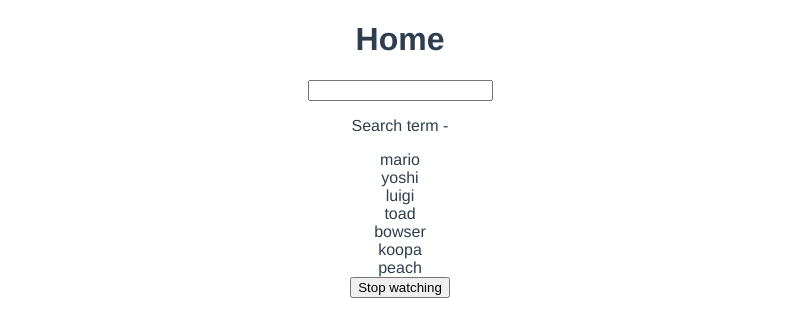
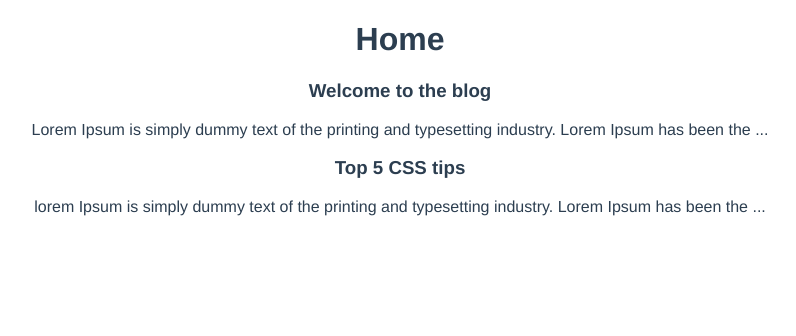
Before and after one commit to murilodpl/VueBlog, a Vue app: page / in a window 1280 px wide. Shown: the top 336 px of the page, without its empty margins (240-1036 px from the left). Built offline with nearby package versions, Linux system fonts and the light colour scheme.

Commit message:
Update props in setup

```diff
--- /dev/null
+++ b/src/components/PostList.vue
@@ -0,0 +1,22 @@
+<template>
+  <div class="post-list">
+    <div v-for="post in posts" :key="post.id">
+      <SinglePost :post="post" />
+    </div>
+  </div>
+</template>
+
+<script>
+import SinglePost from "../components/SinglePost.vue";
+
+export default {
+  props: ["posts"],
+  components: { SinglePost },
+  setup(props) {
+    console.log(props);
+  },
+};
+</script>
+
+<style>
+</style>
--- /dev/null
+++ b/src/components/SinglePost.vue
@@ -0,0 +1,24 @@
+<template>
+  <div class="post">
+    <h3>{{ post.title }}</h3>
+    <p>{{ snippet }}</p>
+  </div>
+</template>
+
+<script>
+import { computed } from "@vue/reactivity";
+
+export default {
+  props: ["post"],
+  setup(props) {
+    const snippet = computed(() => {
+      return props.post.body.substring(0, 100) + "...";
+    });
+
+    return { snippet };
+  },
+};
+</script>
+
+<style>
+</style>
--- a/src/views/Home.vue
+++ b/src/views/Home.vue
@@ -1,50 +1,24 @@
 <template>
   <div class="home">
     <h1>Home</h1>
-    <input type="text" v-model="search" />
-    <p>Search term - {{ search }}</p>
-    <div v-for="name in matchingNames" :key="name">
-      {{ name }}
-    </div>
-    <button @click="handleClick">Stop watching</button>
+    <PostList :posts="posts" />
   </div>
 </template>
 
 <script>
-import { computed, ref, watch, watchEffect } from "vue";
+import PostList from "../components/PostList.vue";
+import { ref } from "vue";
 
 export default {
   name: "Home",
+  components: { PostList },
   setup() {
-    const search = ref("");
-    const names = ref([
-      "mario",
-      "yoshi",
-      "luigi",
-      "toad",
-      "bowser",
-      "koopa",
-      "peach",
+    const posts = ref([
+      { title: "Welcome to the blog", body: "Lorem Ipsum is simply dummy text of the printing and typesetting industry. Lorem Ipsum has been the industry's standard dummy text ever since the 1500s, when an unknown printer took a galley of type and scrambled it to make a type specimen book. It has survived not only five centuries, but also the leap into electronic typesetting, remaining essentially unchanged. It was popularised in the 1960s with the release of Letraset sheets containing Lorem Ipsum passages, and more recently with desktop publishing software like Aldus PageMaker including versions of Lorem Ipsum.", id: 1 },
+      { title: "Top 5 CSS tips", body: "lorem Ipsum is simply dummy text of the printing and typesetting industry. Lorem Ipsum has been the industry's standard dummy text ever since the 1500s, when an unknown printer took a galley of type and scrambled it to make a type specimen book. It has survived not only five centuries, but also the leap into electronic typesetting, remaining essentially unchanged. It was popularised in the 1960s with the release of Letraset sheets containing Lorem Ipsum passages, and more recently with desktop publishing software like Aldus PageMaker including versions of Lorem Ipsum.", id: 2 },
     ]);
 
-    const stopWatch = watch(search, () => {
-      console.log("watch functon ran");
-    });
-
-    const stopEffect = watchEffect(() => {
-      console.log("watchEffect function ran", search.value);
-    });
-
-    const matchingNames = computed(() => {
-      return names.value.filter((name) => name.includes(search.value));
-    });
-
-    const handleClick = () => {
-      stopWatch();
-      stopEffect();
-    };
-
-    return { names, search, matchingNames, handleClick };
+    return { posts };
   },
 };
 </script>
```
